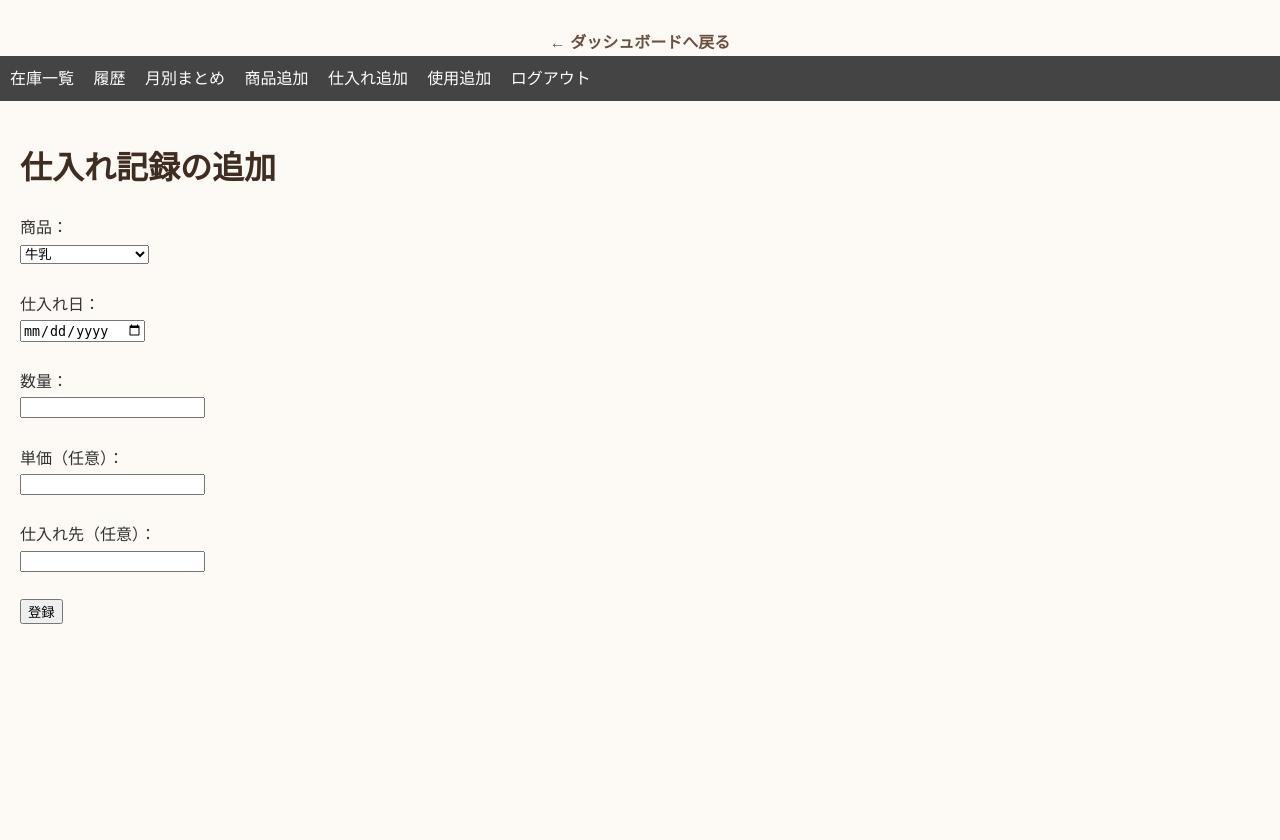
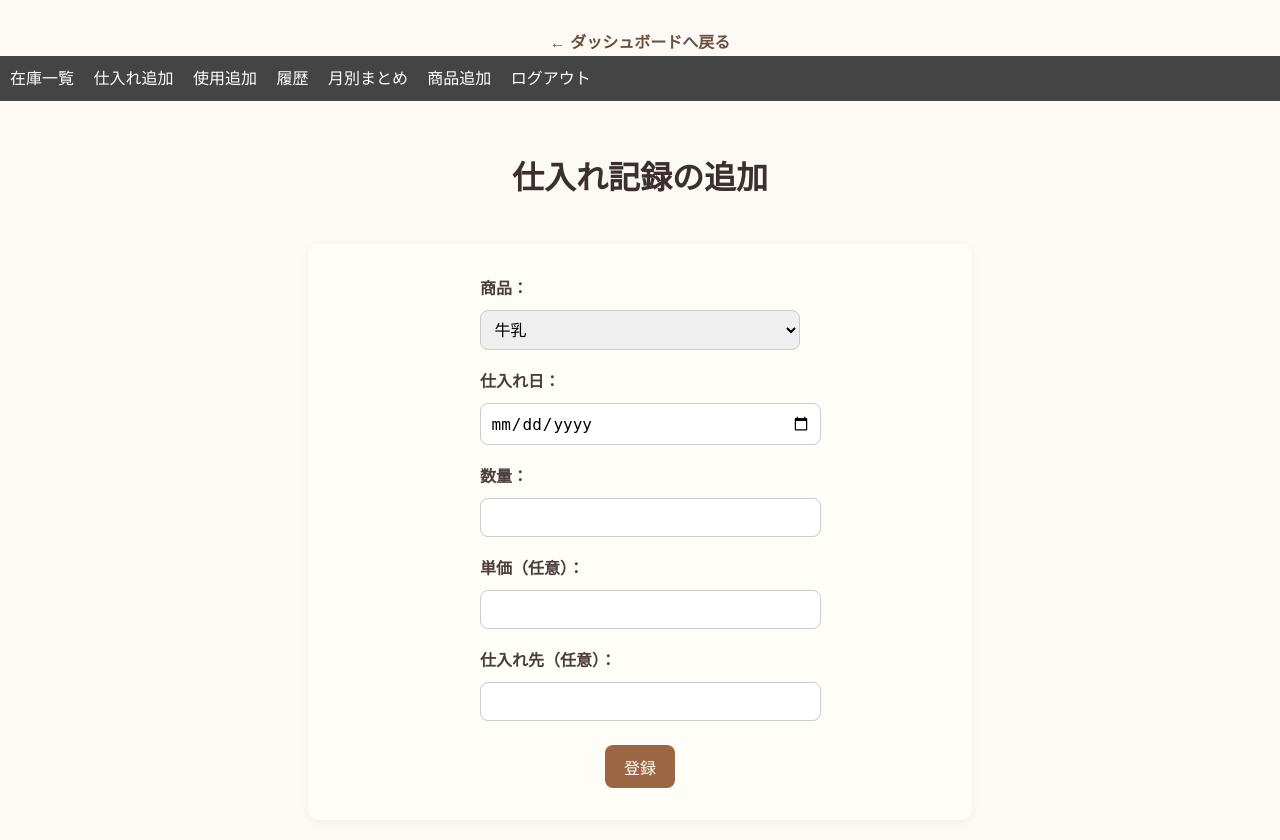
Before and after one commit to korosukedoraemon/coffee_items, a Flask app: page /add_purchase in a window 1280 px wide. Before the commit the page ends 624 px from the top, so only its background shows below. Run offline with Flask 3, Linux system fonts and the light colour scheme; a user stored in the database is signed in; data comes from the database, SQL or seed files in the repository; both versions use the stored data as it was after the commit.

Commit message:
third commit

```diff
--- a/app.py
+++ b/app.py
@@ -195,62 +195,7 @@ def delete_item(item_id):
     conn.close()
     return redirect(url_for('stock'))
 
-
-@app.route('/summary')
-@login_required
-def summary():
-    conn = get_db_connection()
-
-    purchase_summary = conn.execute('''
-        SELECT strftime('%Y-%m', purchase_date) AS month, SUM(quantity) AS total
-        FROM purchases
-        GROUP BY month
-        ORDER BY month DESC
-    ''').fetchall()
-
-    usage_summary = conn.execute('''
-        SELECT strftime('%Y-%m', usage_date) AS month, SUM(quantity) AS total
-        FROM usages
-        GROUP BY month
-        ORDER BY month DESC
-    ''').fetchall()
-
-    conn.close()
-
-    # 月ごとに両方を統合（dictベース）
-    summary = {}
-    for row in purchase_summary:
-        summary[row['month']] = {'purchase': row['total'], 'usage': 0}
-
-    for row in usage_summary:
-        month = row['month']
-        if month in summary:
-            summary[month]['usage'] = row['total']
-        else:
-            summary[month] = {'purchase': 0, 'usage': row['total']}
-
-    # 月で並び替え
-    sorted_summary = sorted(summary.items(), reverse=True)
-
-    return render_template('summary.html', summary=sorted_summary)
-
-@app.route('/login', methods=['GET', 'POST'])
-def login():
-    conn = get_db_connection()
-    error = None
-
-    if request.method == 'POST':
-        username = request.form['username']
-        password = request.form['password']
-        user = conn.execute('SELECT * FROM users WHERE username = ?', (username,)).fetchone()
-
-        if user and check_password_hash(user['password'], password):
-            session['user_id'] = user['id']
-            return redirect(url_for('stock'))
-        else:
-            error = 'ログイン失敗：ユーザー名またはパスワードが違います'
-
-    return render_template('login.html', error=error)
+    from collections import defaultdict, OrderedDict
 
 @app.route('/logout')
 def logout():
@@ -280,6 +225,72 @@ def dashboard():
                            total_usage=total_usage,
                            low_stock_items=low_stock_items)
 
+@app.route('/summary')
+@login_required
+def summary():
+    from collections import defaultdict, OrderedDict
+
+    conn = get_db_connection()
+
+    purchase_summary = conn.execute('''
+        SELECT strftime('%Y-%m', purchase_date) AS month,
+               i.name AS item_name,
+               SUM(quantity) AS total
+        FROM purchases p
+        JOIN items i ON p.item_id = i.id
+        GROUP BY month, item_name
+    ''').fetchall()
+
+    usage_summary = conn.execute('''
+        SELECT strftime('%Y-%m', usage_date) AS month,
+               i.name AS item_name,
+               SUM(quantity) AS total
+        FROM usages u
+        JOIN items i ON u.item_id = i.id
+        GROUP BY month, item_name
+    ''').fetchall()
+
+    conn.close()
+
+    temp = defaultdict(lambda: defaultdict(lambda: {'purchase_qty': 0, 'usage_qty': 0}))
+    for row in purchase_summary:
+        temp[row['month']][row['item_name']]['purchase_qty'] = row['total']
+    for row in usage_summary:
+        temp[row['month']][row['item_name']]['usage_qty'] = row['total']
+
+    summary = OrderedDict()
+    for month in sorted(temp.keys(), reverse=True):
+        summary[month] = []
+        for item_name, qty in temp[month].items():
+            summary[month].append({
+                'name': item_name,
+                'purchase_qty': qty['purchase_qty'],
+                'usage_qty': qty['usage_qty']
+            })
+
+    return render_template('summary.html', summary=summary)
+
+@app.route('/login', methods=['GET', 'POST'])
+def login():  # ← 関数名を login_page にして重複防止！
+    conn = get_db_connection()
+    error = None
+
+    if request.method == 'POST':
+        username = request.form['username']
+        password = request.form['password']
+
+        user = conn.execute('SELECT * FROM users WHERE username = ?', (username,)).fetchone()
+
+        if user and check_password_hash(user['password'], password):
+            session['user_id'] = user['id']
+            flash('✅ ログインしました')
+            return redirect(url_for('dashboard'))
+        else:
+            error = 'ログイン失敗：ユーザー名またはパスワードが違います'
+
+    conn.close()
+    return render_template('login.html', error=error)
+
 if __name__ == '__main__':
     print("Flaskアプリを起動します")
     app.run(debug=True)
--- a/static/style.css
+++ b/static/style.css
@@ -112,7 +112,7 @@ body {
     font-size: 1em;
     font-style: italic;
     color: #8d6e63; /* やさしいミルクティーブラウン */
-    margin-top: 6px;
+    margin-top: 0px;
 }
 
 .badge {
@@ -169,6 +169,61 @@ body {
 .delete-link:hover {
     background-color: #fdecea;
 }
+
+.form-wrapper {
+    max-width: 600px;
+    margin: 0 auto;
+    padding: 2rem;
+    background-color: #fffdf8;
+    border-radius: 10px;
+    box-shadow: 0 2px 8px rgba(0,0,0,0.05);
+  }
+
+  .form-wrapper h2 {
+    text-align: center;
+    margin-bottom: 1.5rem;
+    font-family: 'Noto Serif JP', serif;
+    font-size: 1.8rem;
+    color: #3b2f2f;
+  }
+
+  .form-group {
+    margin-bottom: 1.2rem;
+  }
+
+  label {
+    display: block;
+    margin-bottom: 0.5rem;
+    font-weight: bold;
+    color: #4a3e3e;
+  }
+
+  input[type="text"],
+  input[type="number"],
+  input[type="date"],
+  select {
+    width: 100%;
+    padding: 0.6rem;
+    border: 1px solid #ccc;
+    border-radius: 8px;
+    font-size: 1rem;
+  }
+
+  button, input[type="submit"] {
+    background-color: #9c6644;
+    color: #fff;
+    border: none;
+    padding: 0.6rem 1.2rem;
+    border-radius: 8px;
+    font-size: 1rem;
+    cursor: pointer;
+    display: block;
+    margin: 1.5rem auto 0;
+  }
+
+  button:hover, input[type="submit"]:hover {
+    background-color: #7f4b2a;
+  }
 
 .card {
     background-color: #fff;
@@ -304,3 +359,44 @@ h1, h2, h3 {
     font-family: "Noto Serif JP", serif;
     margin-top: 40px;
   }
+
+  .page-title {
+    text-align: center;
+    margin-top: 2rem;
+    margin-bottom: 1.5rem;
+    font-size: 2rem;
+    font-family: 'Noto Serif JP', serif;
+    color: #3b2f2f;
+  }
+
+  details.summary-block {
+    background-color: #fdfcf9;
+    border: 1px solid #eee;
+    border-radius: 8px;
+    margin: 1em 0;
+    padding: 0.5em 1em;
+  }
+
+  summary.summary-header {
+    font-weight: bold;
+    font-size: 1.2em;
+    cursor: pointer;
+    margin-bottom: 0.5em;
+  }
+
+  .summary-table {
+    width: 100%;
+    border-collapse: collapse;
+    margin-top: 0.5em;
+  }
+
+  .summary-table th,
+  .summary-table td {
+    border: 1px solid #ccc;
+    padding: 0.5em;
+    text-align: center;
+  }
+
+  .summary-table th {
+    background-color: #f7e8a0;
+  }
--- a/templates/add_purchase.html
+++ b/templates/add_purchase.html
@@ -3,28 +3,42 @@
 {% block title %}仕入れ登録{% endblock %}
 
 {% block content %}
-<h1>仕入れ記録の追加</h1>
 
-<form method="POST">
-    <label>商品：</label><br>
-    <select name="item_id" required>
+<h2 class="page-title">仕入れ記録の追加</h2>
+
+<div class="form-wrapper">
+  <form method="POST">
+    <div class="form-group">
+      <label for="item_id">商品：</label>
+      <select name="item_id" id="item_id" required>
         {% for item in items %}
-            <option value="{{ item.id }}">{{ item.name }}</option>
+          <option value="{{ item.id }}">{{ item.name }}</option>
         {% endfor %}
-    </select><br><br>
+      </select>
+    </div>
 
-    <label>仕入れ日：</label><br>
-    <input type="date" name="purchase_date" required><br><br>
+    <div class="form-group">
+      <label for="purchase_date">仕入れ日：</label>
+      <input type="date" name="purchase_date" id="purchase_date" required>
+    </div>
 
-    <label>数量：</label><br>
-    <input type="number" name="quantity" required><br><br>
+    <div class="form-group">
+      <label for="quantity">数量：</label>
+      <input type="number" name="quantity" id="quantity" required>
+    </div>
 
-    <label>単価（任意）：</label><br>
-    <input type="number" step="0.01" name="unit_price"><br><br>
+    <div class="form-group">
+      <label for="unit_price">単価（任意）：</label>
+      <input type="number" step="0.01" name="unit_price" id="unit_price">
+    </div>
 
-    <label>仕入れ先（任意）：</label><br>
-    <input type="text" name="supplier"><br><br>
+    <div class="form-group">
+      <label for="supplier">仕入れ先（任意）：</label>
+      <input type="text" name="supplier" id="supplier">
+    </div>
 
     <button type="submit">登録</button>
-</form>
+  </form>
+</div>
+
 {% endblock %}
--- a/templates/base.html
+++ b/templates/base.html
@@ -35,11 +35,11 @@
     {% if session.get('user_id') %}
     <nav>
         <a href="{{ url_for('stock') }}">在庫一覧</a>
+        <a href="{{ url_for('add_purchase') }}">仕入れ追加</a>
+        <a href="{{ url_for('add_usage') }}">使用追加</a>
         <a href="{{ url_for('history') }}">履歴</a>
         <a href="{{ url_for('summary') }}">月別まとめ</a>
         <a href="{{ url_for('add_item') }}">商品追加</a>
-        <a href="{{ url_for('add_purchase') }}">仕入れ追加</a>
-        <a href="{{ url_for('add_usage') }}">使用追加</a>
         <a href="{{ url_for('logout') }}">ログアウト</a>
     </nav>
     {% with messages = get_flashed_messages() %}
--- a/templates/dashboard.html
+++ b/templates/dashboard.html
@@ -35,6 +35,8 @@
         <h2>メニュー</h2>
         <div class="menu-links">
             <a href="{{ url_for('stock') }}" class="btn">在庫一覧</a>
+            <a href="{{ url_for('add_purchase') }}"class="btn">仕入れ追加</a>
+            <a href="{{ url_for('add_usage') }}"class="btn">使用追加</a>
             <a href="{{ url_for('history') }}" class="btn">履歴</a>
             <a href="{{ url_for('summary') }}" class="btn">月別まとめ</a>
             <a href="{{ url_for('add_item') }}" class="btn">商品追加</a>
--- a/templates/stock.html
+++ b/templates/stock.html
@@ -6,7 +6,7 @@
 
 <!-- タイトル部分を分離して装飾できるように -->
 <div class="page-title">
-    <h1>📦 在庫一覧</h1>
+    <h2>📦 在庫一覧</h2>
     <p class="subtitle">Stock Management</p>
 </div>
 
```
Also changed, not shown: templates/add_usage.html (+25 -13 lines), templates/summary.html (+21 -12 lines), inventory.db.
